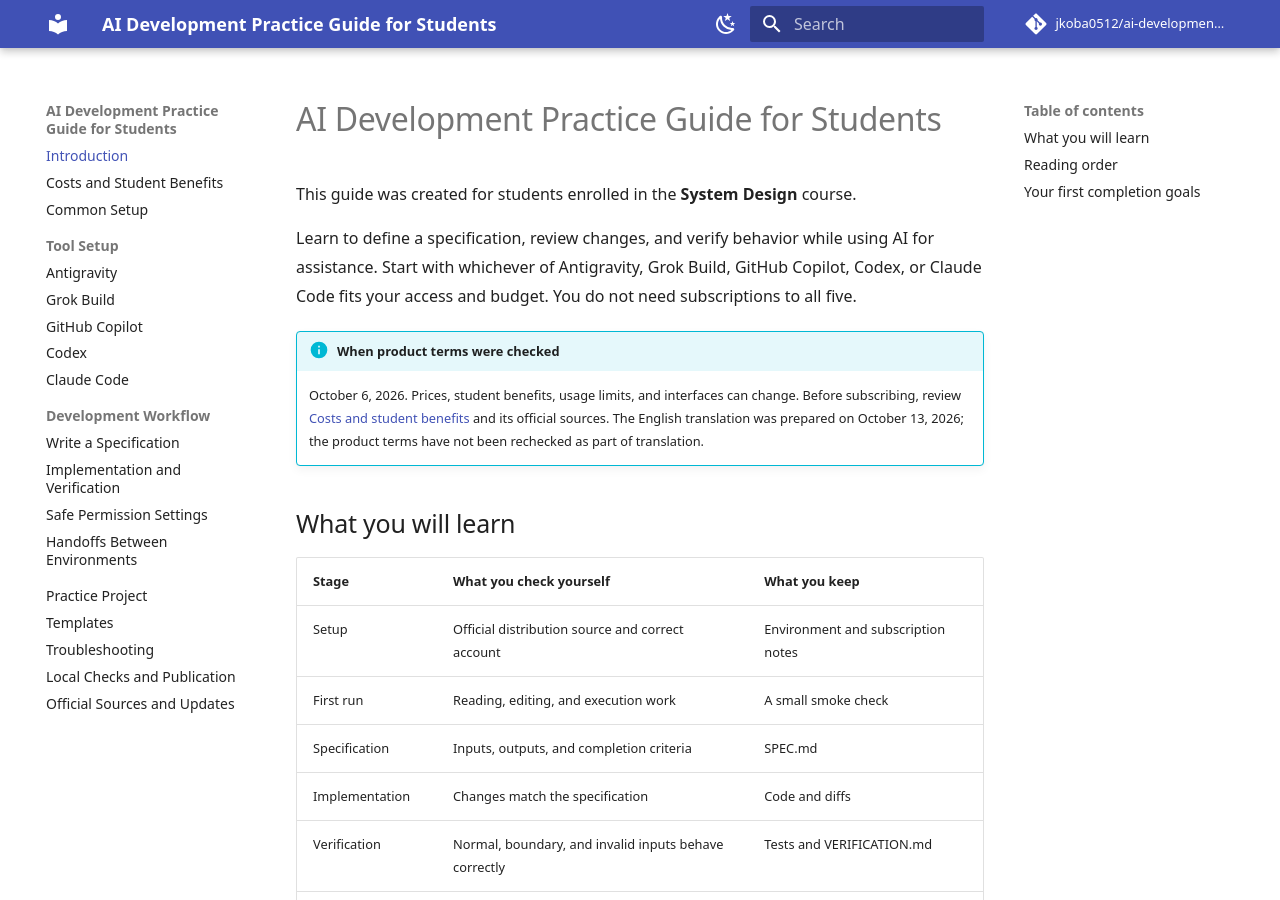
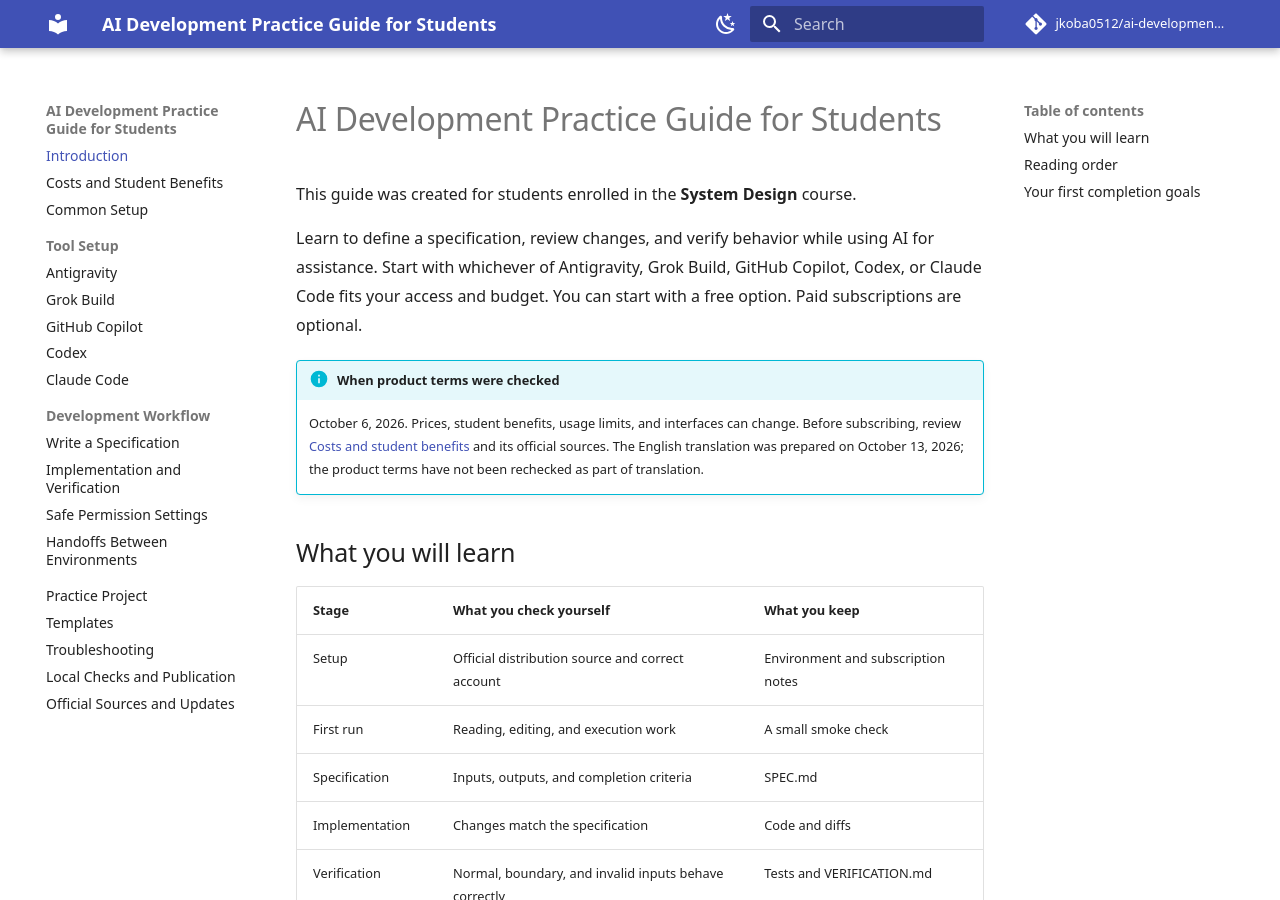
Before and after one commit to jkoba0512/ai-development-guide, an MkDocs documentation site: the page built from docs/index.md, in a window 1280 px wide and 900 px high. Built offline with MkDocs 1.6.1 and Material for MkDocs 9.7.7, drawn with Linux system fonts in a browser that asks for light colours; comment, search, counter and statistics services are not loaded.

Commit message:
Clarify that paid subscriptions are optional

```diff
--- a/docs/index.md
+++ b/docs/index.md
@@ -2,7 +2,7 @@
 
 This guide was created for students enrolled in the **System Design** course.
 
-Learn to define a specification, review changes, and verify behavior while using AI for assistance. Start with whichever of Antigravity, Grok Build, GitHub Copilot, Codex, or Claude Code fits your access and budget. You do not need subscriptions to all five.
+Learn to define a specification, review changes, and verify behavior while using AI for assistance. Start with whichever of Antigravity, Grok Build, GitHub Copilot, Codex, or Claude Code fits your access and budget. You can start with a free option. Paid subscriptions are optional.
 
 !!! info "When product terms were checked"
     October 6, 2026. Prices, student benefits, usage limits, and interfaces can change. Before subscribing, review [Costs and student benefits](plans.md) and its official sources. The English translation was prepared on October 13, 2026; the product terms have not been rechecked as part of translation.
```
